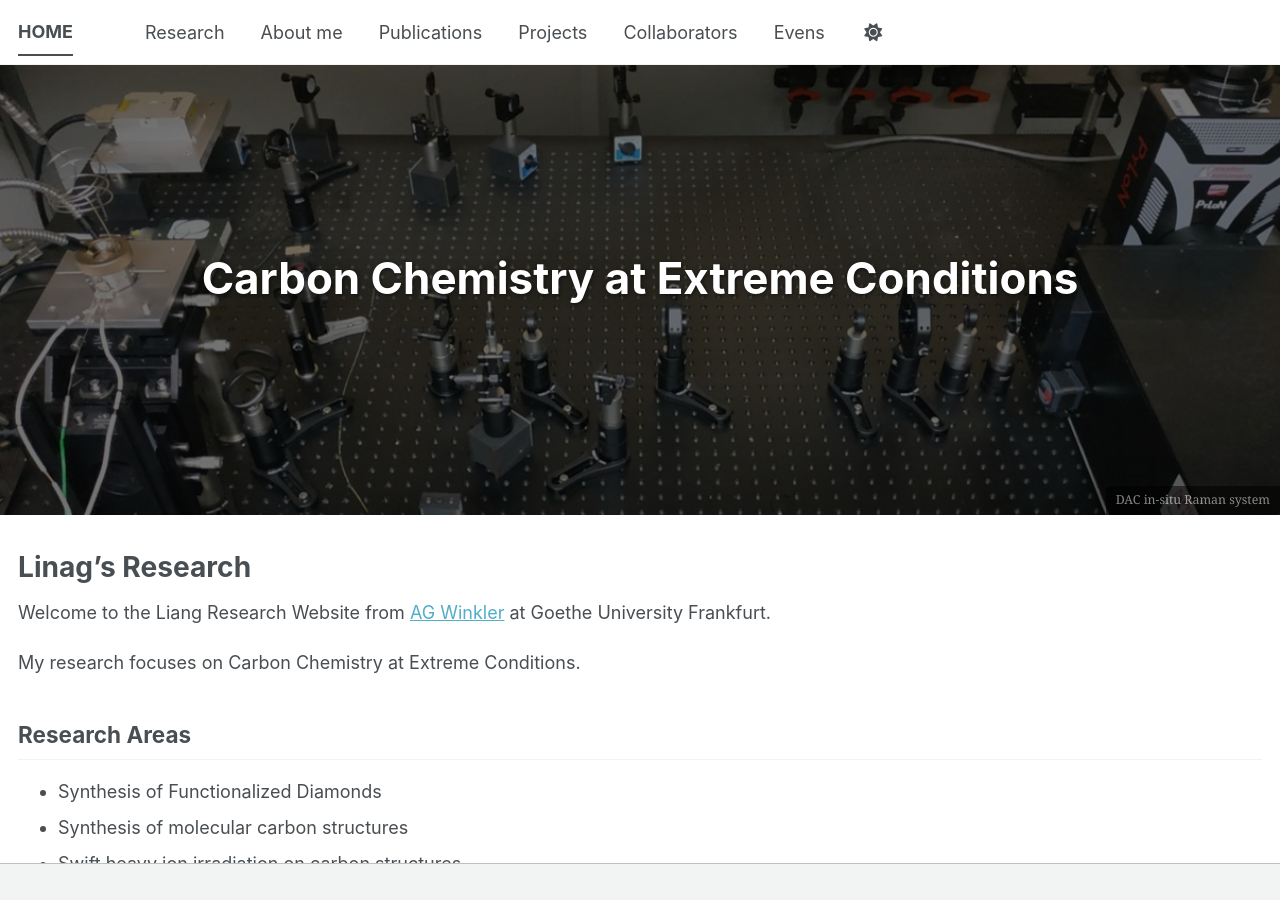
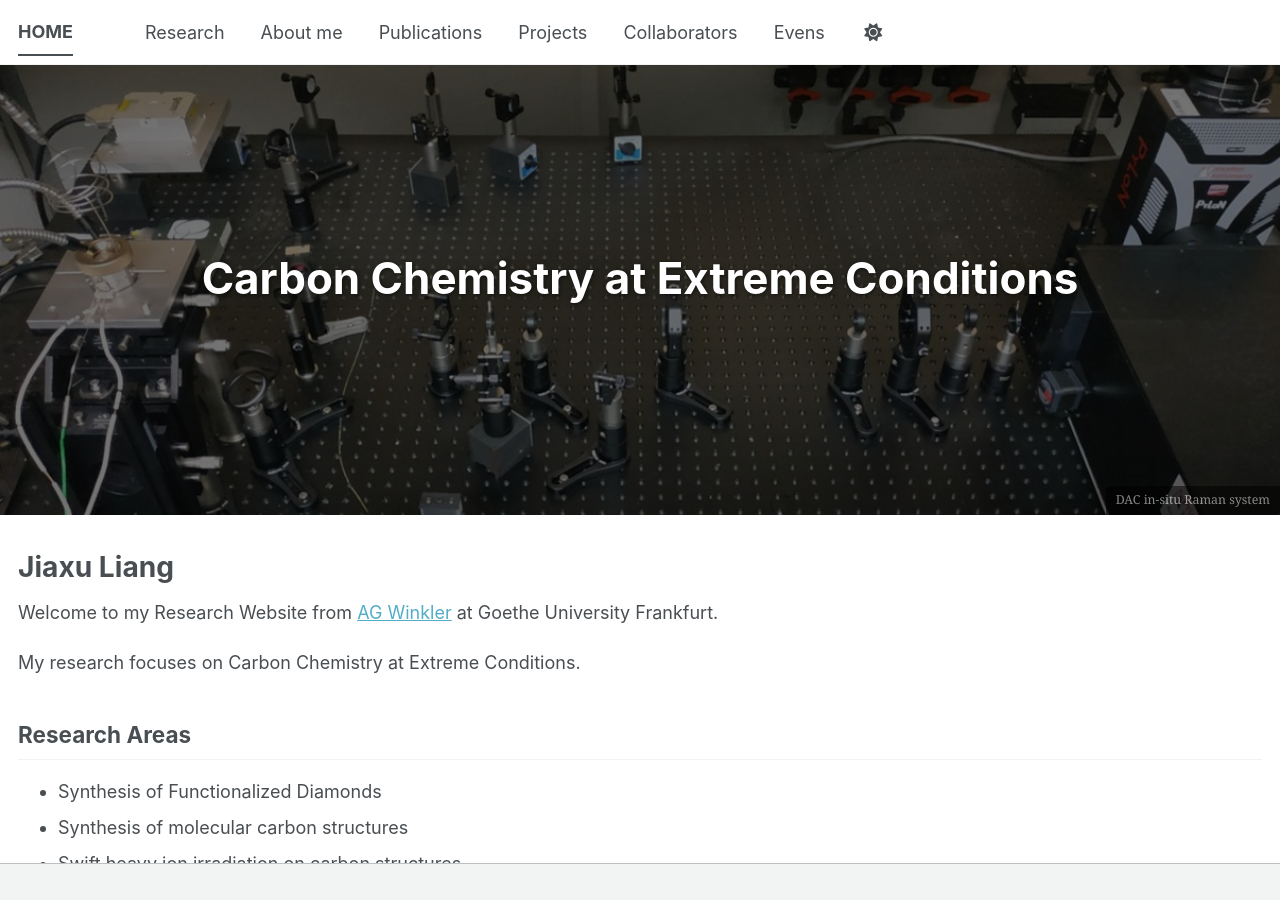
Before and after one commit to liangjiaxu-research/liangjiaxu-research.github.io, a Jekyll site: the page built from _pages/about.md, in a window 1280 px wide and 900 px high. Built offline with Jekyll 4.4.1, drawn with Linux system fonts in a browser that asks for light colours; a script bundle is joined from its source files by our own code; library files that are not in the unit come from our copies.

Commit message:
Update about.md

```diff
--- a/_pages/about.md
+++ b/_pages/about.md
@@ -15,9 +15,9 @@ classes: wide
 ---
 
 
-# Linag's Research
+# Jiaxu Liang
 
-Welcome to the Liang Research Website from [AG Winkler](https://www.geo.uni-frankfurt.de/59244748/AG_Winkler#a_29c0515d-6b7f6354) at Goethe University Frankfurt.
+Welcome to my Research Website from [AG Winkler](https://www.geo.uni-frankfurt.de/59244748/AG_Winkler#a_29c0515d-6b7f6354) at Goethe University Frankfurt.
 
 My research focuses on Carbon Chemistry at Extreme Conditions.
 
```
